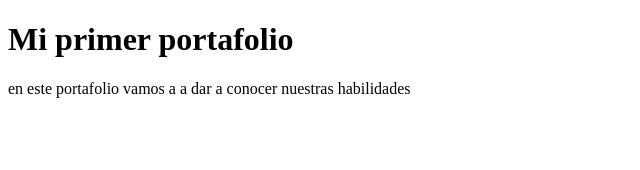
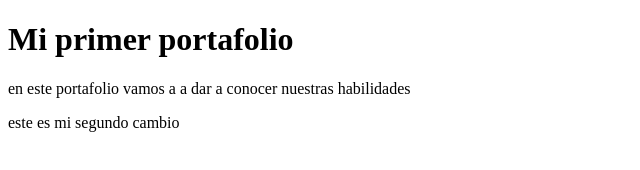
Before and after one commit to JonnySC/portafolioUNID, a plain HTML site: page index.html in a window 1280 px wide. Shown: the whole page, without its empty margins (0-640 px from the left). Drawn offline with Linux system fonts and the light colour scheme.

Commit message:
segundo cambio

```diff
--- a/index.html
+++ b/index.html
@@ -8,5 +8,6 @@
 <body>
     <h1>Mi primer portafolio</h1>
     <p>en este portafolio vamos a a dar a conocer nuestras habilidades</p>
+    <p>este es mi segundo cambio</p>
 </body>
 </html>
```
